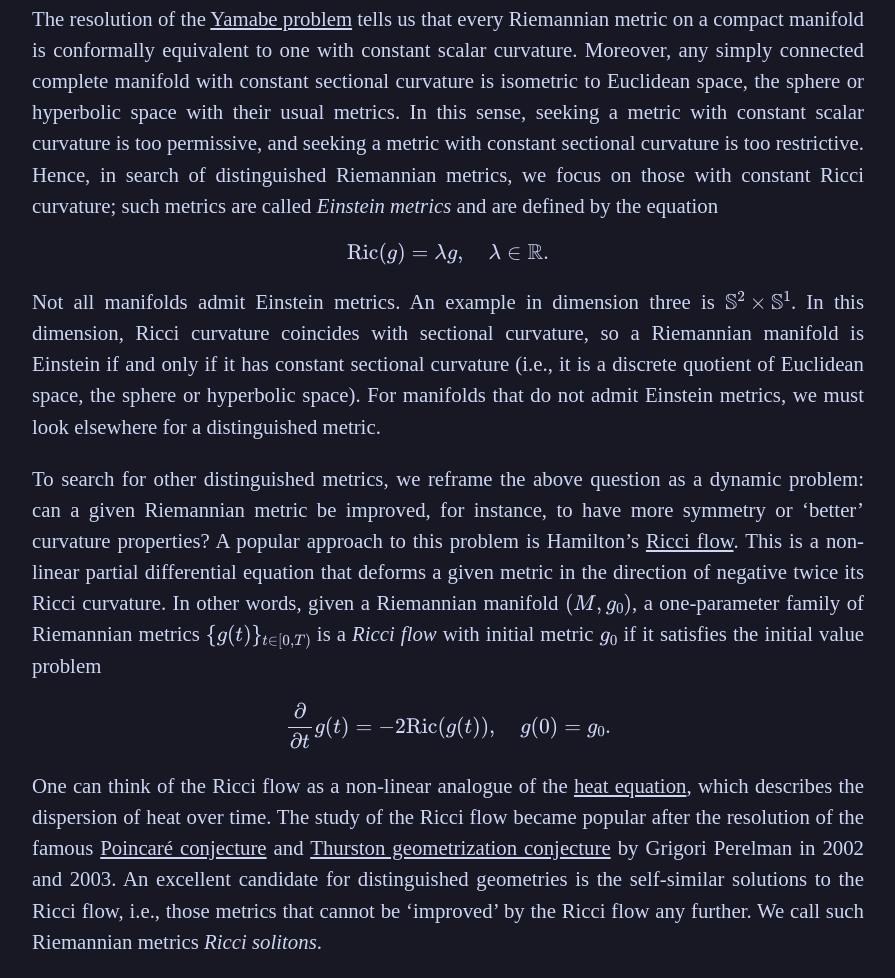
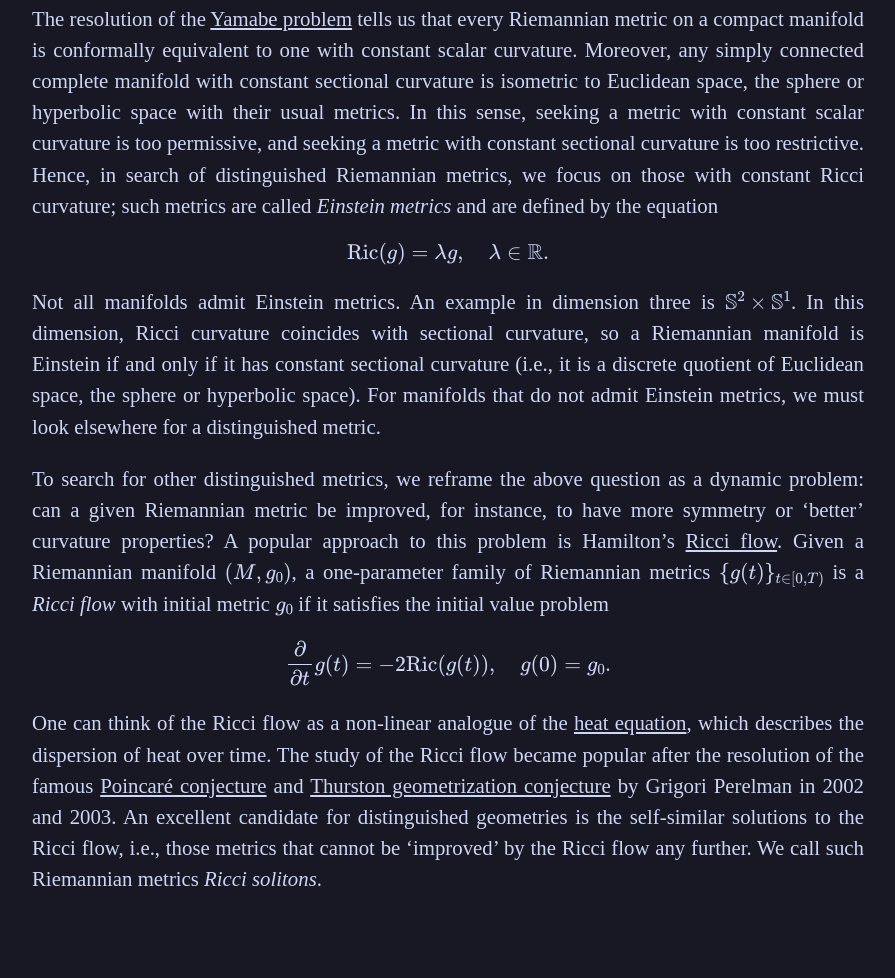
Before and after one commit to benjamin-kruger/personal-site, a website: page public/articles/choosing-the-best-space-with-de.html in a window 1280 px wide. Shown: the part 1197-2175 px from the top of the page, without its empty margins (192-1087 px from the left). After the commit the page ends 2112 px from the top, so only its background shows below. Drawn offline with nearby package versions, Linux system fonts and the light colour scheme.

Commit message:
article update

```diff
--- a/public/articles/article-1.html
+++ b/public/articles/choosing-the-best-space-with-de.html
@@ -95,9 +95,7 @@
     improved, for instance, to have more symmetry or ‘better’ curvature
     properties? A popular approach to this problem is Hamilton’s
     <a href="https://en.wikipedia.org/wiki/Ricci_flow">Ricci flow</a>.
-    This is a non-linear partial differential equation that deforms a
-    given metric in the direction of negative twice its Ricci curvature.
-    In other words, given a Riemannian manifold \((M, g_0)\), a
+    Given a Riemannian manifold \((M, g_0)\), a
     one-parameter family of Riemannian metrics \(\{g(t)\}_{t \in [0, T)}\)
     is a <em>Ricci flow</em> with initial metric \(g_0\) if it satisfies
     the initial value problem \[\frac{\partial}{\partial t} g(t) =
```
Also changed, not shown: public/articles.html (+1 -1 lines).
